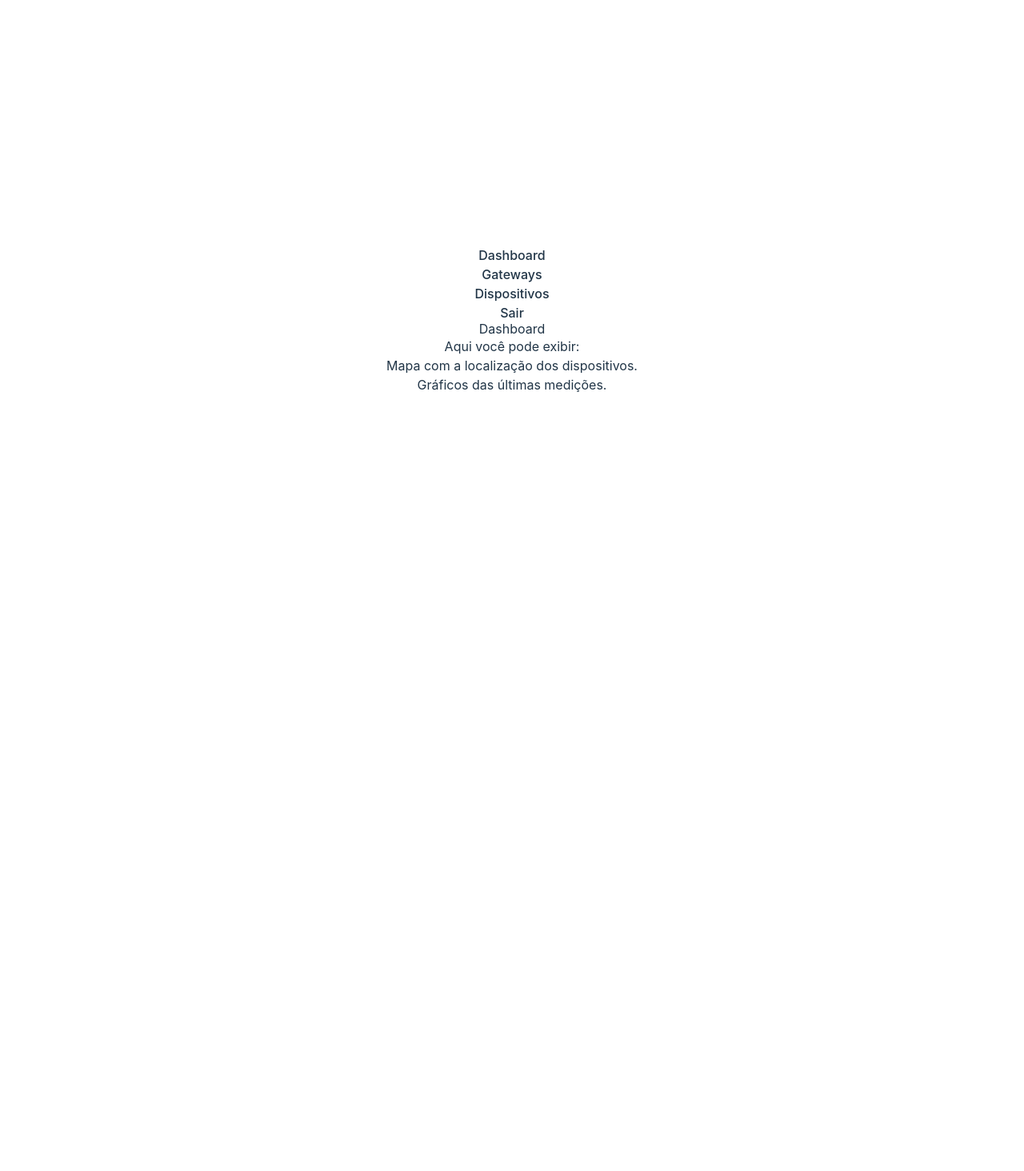
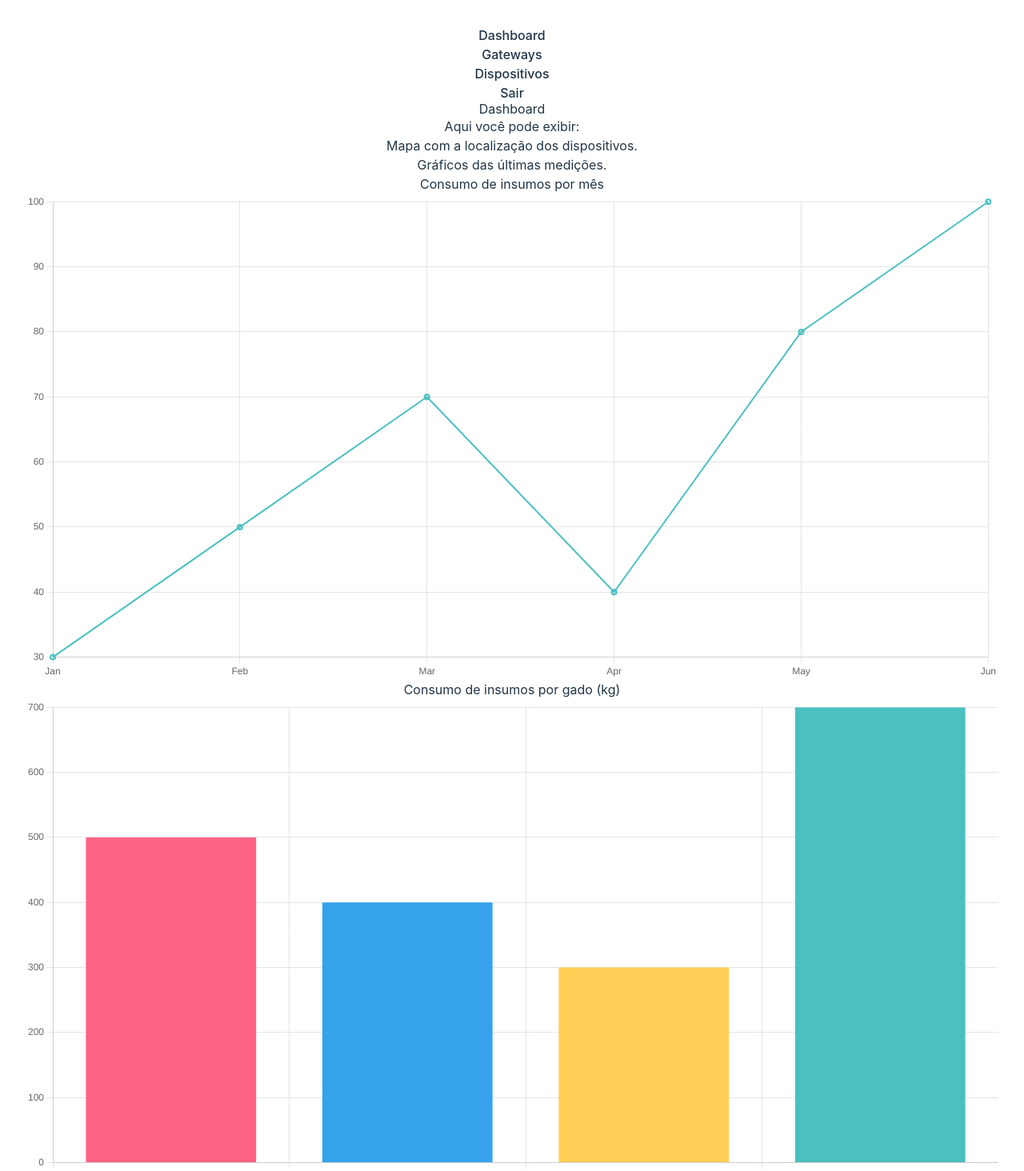
Before and after one commit to victor-lopes29/REACT-TOPICOS, a React (Vite) app in the folder iot-logistica/: page / in a window 1280 px wide. Shown: the top 1464 px of the page at 80% size. Before the commit the page ends 800 px from the top, so only its background shows below. Built offline with nearby package versions, Linux system fonts and the light colour scheme.

Commit message:
Adicionando os gráficos de dashboard e a atualizado o tamanho da página

```diff
--- a/iot-logistica/package.json
+++ b/iot-logistica/package.json
@@ -13,7 +13,9 @@
     "@fortawesome/free-solid-svg-icons": "^6.7.2",
     "@fortawesome/react-fontawesome": "^0.2.2",
     "axios": "^1.7.9",
+    "chart.js": "^4.4.7",
     "react": "^18.3.1",
+    "react-chartjs-2": "^5.2.0",
     "react-dom": "^18.3.1",
     "react-router-dom": "^7.0.2"
   },
--- /dev/null
+++ b/iot-logistica/src/components/BarChart.jsx
@@ -0,0 +1,19 @@
+import { Bar } from "react-chartjs-2";
+import { Chart as ChartJS, BarElement, CategoryScale, LinearScale } from "chart.js";
+
+ChartJS.register(BarElement, CategoryScale, LinearScale);
+
+export default function BarChart() {
+  const data = {
+    labels: ["Gado 1", "Gado 2", "Gado 3", "Gado 4"],
+    datasets: [
+      {
+        label: "Produção (kg)",
+        data: [500, 400, 300, 700],
+        backgroundColor: ["#ff6384", "#36a2eb", "#ffce56", "#4bc0c0"],
+      },
+    ],
+  };
+
+  return <Bar data={data} />;
+}
--- /dev/null
+++ b/iot-logistica/src/components/LineChart.jsx
@@ -0,0 +1,21 @@
+import { Line } from "react-chartjs-2";
+import { Chart as ChartJS, LineElement, CategoryScale, LinearScale, PointElement } from "chart.js";
+
+ChartJS.register(LineElement, CategoryScale, LinearScale, PointElement);
+
+export default function LineChart() {
+  const data = {
+    labels: ["Jan", "Feb", "Mar", "Apr", "May", "Jun"],
+    datasets: [
+      {
+        label: "Vendas",
+        data: [30, 50, 70, 40, 80, 100],
+        borderColor: "rgba(75, 192, 192, 1)",
+        backgroundColor: "rgba(75, 192, 192, 0.2)",
+        borderWidth: 2,
+      },
+    ],
+  };
+
+  return <Line data={data} />;
+}
--- /dev/null
+++ b/iot-logistica/src/components/PieChart.jsx
@@ -0,0 +1,18 @@
+import { Pie } from "react-chartjs-2";
+import { Chart as ChartJS, ArcElement } from "chart.js";
+
+ChartJS.register(ArcElement);
+
+export default function PieChart() {
+  const data = {
+    labels: ["Leite", "Carne", "Corte"],
+    datasets: [
+      {
+        data: [60, 30, 10],
+        backgroundColor: ["#ff6384", "#36a2eb", "#ffce56"],
+      },
+    ],
+  };
+
+  return <Pie data={data} />;
+}
--- a/iot-logistica/src/pages/Dashboard.jsx
+++ b/iot-logistica/src/pages/Dashboard.jsx
@@ -1,8 +1,11 @@
 import Navbar from '../components/Navbar';
+import LineChart from "../components/LineChart";
+import BarChart from "../components/BarChart";
+import PieChart from "../components/PieChart";
 
 export default function Dashboard() {
   return (
-    <div>
+    <div className="w-full h-screen">
       <Navbar />
       <div className="p-4">
         <h1 className="text-2xl font-bold mb-4">Dashboard</h1>
@@ -12,6 +15,20 @@ export default function Dashboard() {
           <li>Gráficos das últimas medições.</li>
         </ul>
       </div>
+      <div className="w-full h-auto flex justify-center items-start gap-4 mt-8">
+        <div className="flex-1 p-4 bg-white rounded-lg shadow-lg max-w-md">
+          <h2 className="text-xl font-semibold mb-4 text-black">Consumo de insumos por mês</h2>
+          <LineChart />
+        </div>
+        <div className="flex-1 p-4 bg-white rounded-lg shadow-lg max-w-md">
+          <h2 className="text-xl font-semibold mb-4 text-black">Consumo de insumos por gado (kg)</h2>
+          <BarChart />
+        </div>
+        {/*<div className="bg-white shadow rounded p-4">
+          <h2 className="text-xl font-semibold mb-4 text-black">Gráfico de Pizza</h2>
+          <PieChart />
+        </div>*/}
+      </div>
     </div>
   );
 }
--- a/iot-logistica/src/pages/index.css
+++ b/iot-logistica/src/pages/index.css
@@ -1,8 +1,10 @@
 @tailwind base;
 @tailwind components;
 @tailwind utilities;
-
 :root {
+  margin: 0%;
+  padding: 0%;
+  width: 100%;
   font-family: Inter, system-ui, Avenir, Helvetica, Arial, sans-serif;
   line-height: 1.5;
   font-weight: 400;
@@ -30,10 +32,9 @@ body {
   margin: 0;
   padding: 0;
   height: 100%;
+  width: 100%;
   display: flex;
   place-items: center;
-  min-width: 320px;
-  min-height: 100vh;
 }
 
 h1 {
--- a/iot-logistica/src/tailwind.css
+++ b/iot-logistica/src/tailwind.css
@@ -7,6 +7,7 @@
   margin: 0 auto;
   padding: 2rem;
   text-align: center;
+  width: 100%;
 }
 
 .logo {
```
Also changed, not shown: 1 other file (tests, documents, lock files or other folders).
